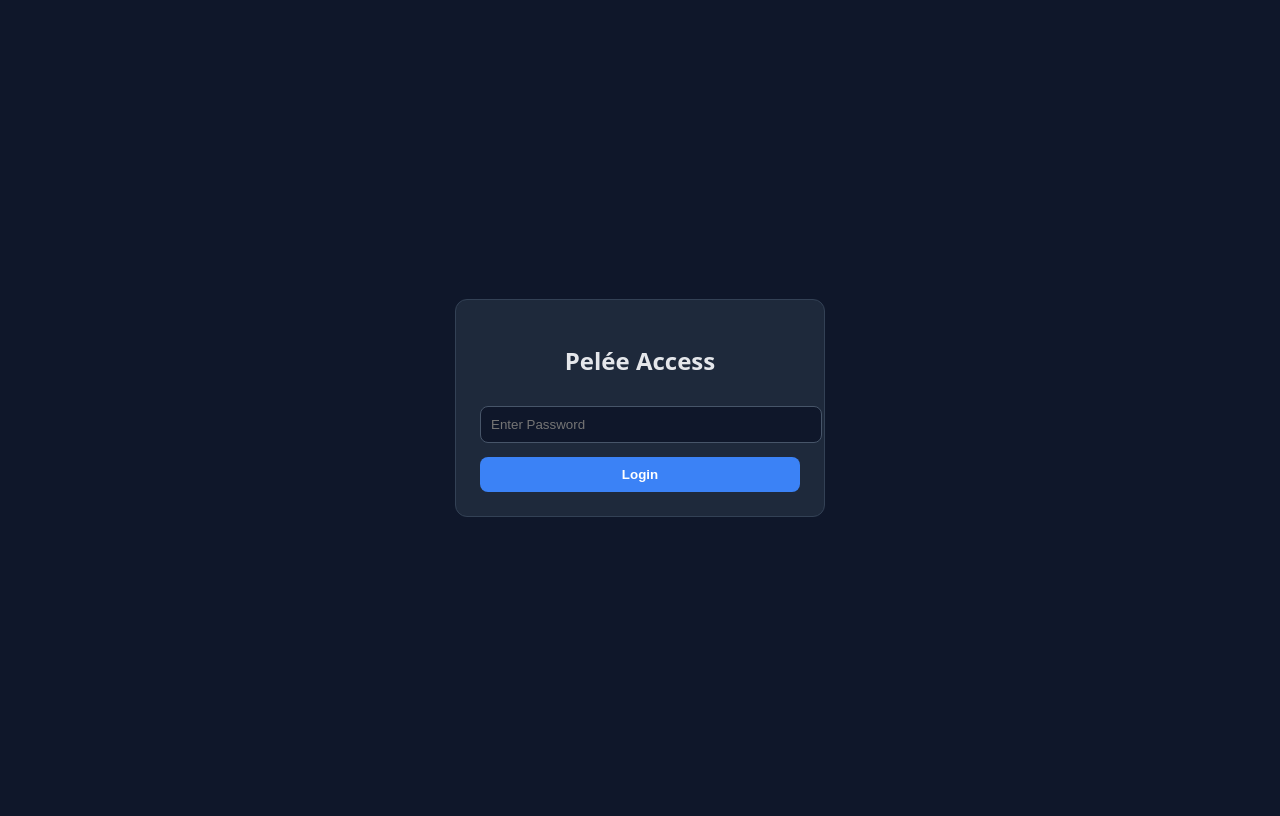
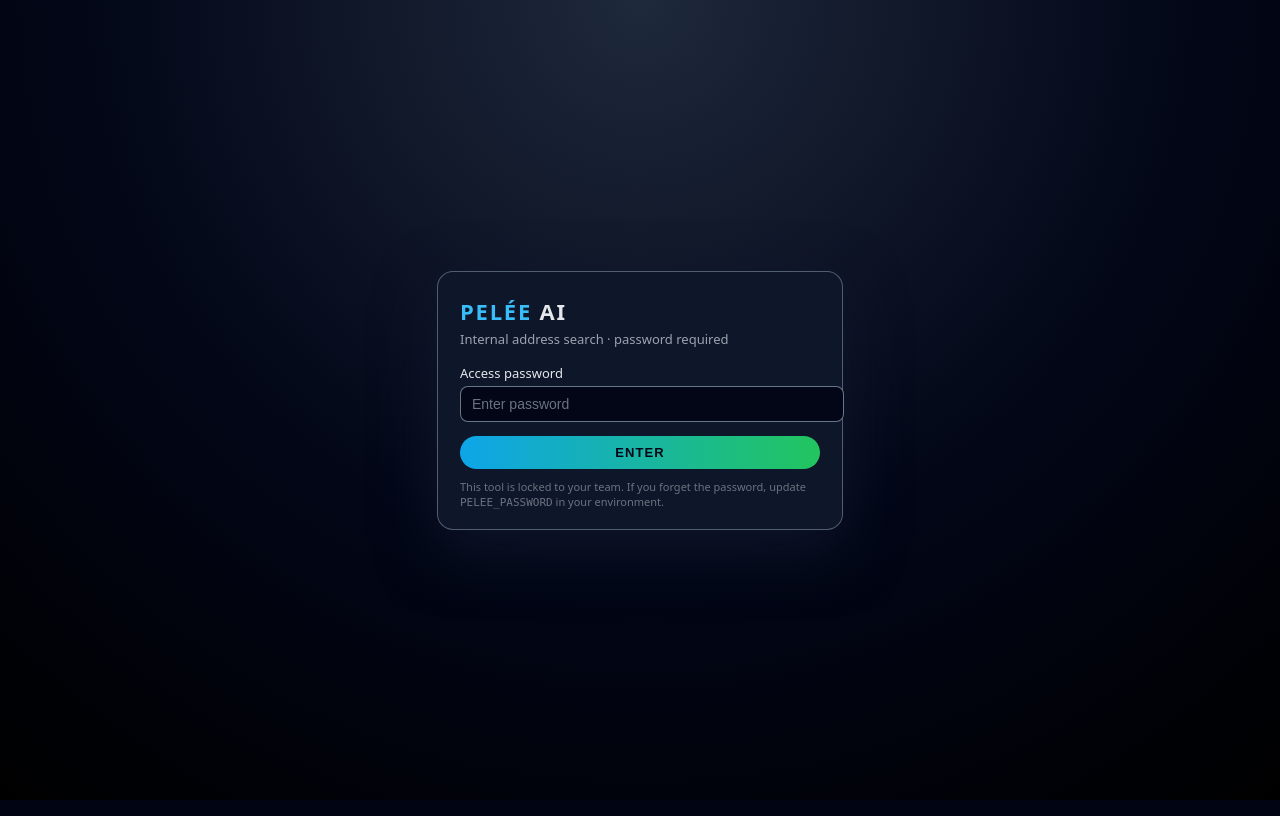
Before and after one commit to ccjackb22/Pelee.Residential, a Flask app: page /login in a window 1280 px wide. Run offline with Flask 3, Linux system fonts and the light colour scheme.

Commit message:
Update login.html

```diff
--- a/templates/login.html
+++ b/templates/login.html
@@ -2,62 +2,117 @@
 <html lang="en">
 <head>
     <meta charset="UTF-8">
-    <title>Pelée Login</title>
+    <title>PELÉE AI | Login</title>
+    <meta name="viewport" content="width=device-width, initial-scale=1" />
     <style>
         body {
-            background: #0f172a;
+            margin: 0;
+            min-height: 100vh;
+            display: flex;
+            align-items: center;
+            justify-content: center;
+            font-family: system-ui, -apple-system, BlinkMacSystemFont, "Inter", sans-serif;
+            background: radial-gradient(circle at top, #1e293b 0, #020617 55%, #000 100%);
             color: #e5e7eb;
-            font-family: system-ui;
-            display: flex;
-            justify-content: center;
-            align-items: center;
-            height: 100vh;
         }
         .card {
-            background: #1e293b;
-            padding: 24px;
-            border-radius: 12px;
-            width: 320px;
-            border: 1px solid #334155;
-            text-align: center;
+            width: 100%;
+            max-width: 360px;
+            background: rgba(15,23,42,0.96);
+            border-radius: 16px;
+            padding: 24px 22px 20px;
+            border: 1px solid rgba(148,163,184,0.5);
+            box-shadow: 0 20px 60px rgba(15,23,42,0.9);
         }
-        input {
+        .logo {
+            font-weight: 700;
+            font-size: 22px;
+            letter-spacing: 0.08em;
+            margin-bottom: 4px;
+        }
+        .logo span {
+            color: #38bdf8;
+        }
+        .subtitle {
+            font-size: 13px;
+            color: #9ca3af;
+            margin-bottom: 16px;
+        }
+        label {
+            font-size: 13px;
+            display: block;
+            margin-bottom: 4px;
+        }
+        input[type="password"] {
             width: 100%;
-            padding: 10px;
+            padding: 9px 11px;
             border-radius: 8px;
-            border: 1px solid #475569;
-            background: #0f172a;
+            border: 1px solid rgba(148,163,184,0.7);
+            background: #020617;
             color: #e5e7eb;
-            margin-top: 10px;
+            outline: none;
+            font-size: 14px;
         }
-        button {
+        input[type="password"]::placeholder {
+            color: #6b7280;
+        }
+        .btn {
             width: 100%;
-            padding: 10px;
             margin-top: 14px;
-            background: #3b82f6;
+            padding: 9px 0;
+            border-radius: 999px;
             border: none;
-            border-radius: 8px;
-            color: white;
+            cursor: pointer;
+            font-size: 13px;
             font-weight: 600;
-            cursor: pointer;
+            letter-spacing: 0.08em;
+            text-transform: uppercase;
+            background: linear-gradient(to right, #0ea5e9, #22c55e);
+            color: #020617;
+        }
+        .btn:hover {
+            filter: brightness(1.05);
         }
         .error {
-            color: #f87171;
-            font-size: 14px;
             margin-top: 10px;
+            font-size: 12px;
+            color: #fecaca;
+            background: rgba(127,29,29,0.8);
+            border-radius: 8px;
+            padding: 8px 9px;
+            border: 1px solid rgba(248,113,113,0.8);
+        }
+        .hint {
+            margin-top: 10px;
+            font-size: 11px;
+            color: #6b7280;
         }
     </style>
 </head>
 <body>
 <div class="card">
-    <h2>Pelée Access</h2>
+    <div class="logo"><span>PELÉE</span> AI</div>
+    <div class="subtitle">Internal address search · password required</div>
+
     <form method="POST">
-        <input type="password" name="password" placeholder="Enter Password" required />
-        <button type="submit">Login</button>
-        {% if error %}
-            <p class="error">{{ error }}</p>
-        {% endif %}
+        <label for="password">Access password</label>
+        <input
+            id="password"
+            name="password"
+            type="password"
+            placeholder="Enter password"
+            autofocus
+        />
+        <button class="btn" type="submit">Enter</button>
     </form>
+
+    {% if error %}
+    <div class="error">{{ error }}</div>
+    {% endif %}
+
+    <div class="hint">
+        This tool is locked to your team. If you forget the password, update <code>PELEE_PASSWORD</code> in your environment.
+    </div>
 </div>
 </body>
 </html>
```
